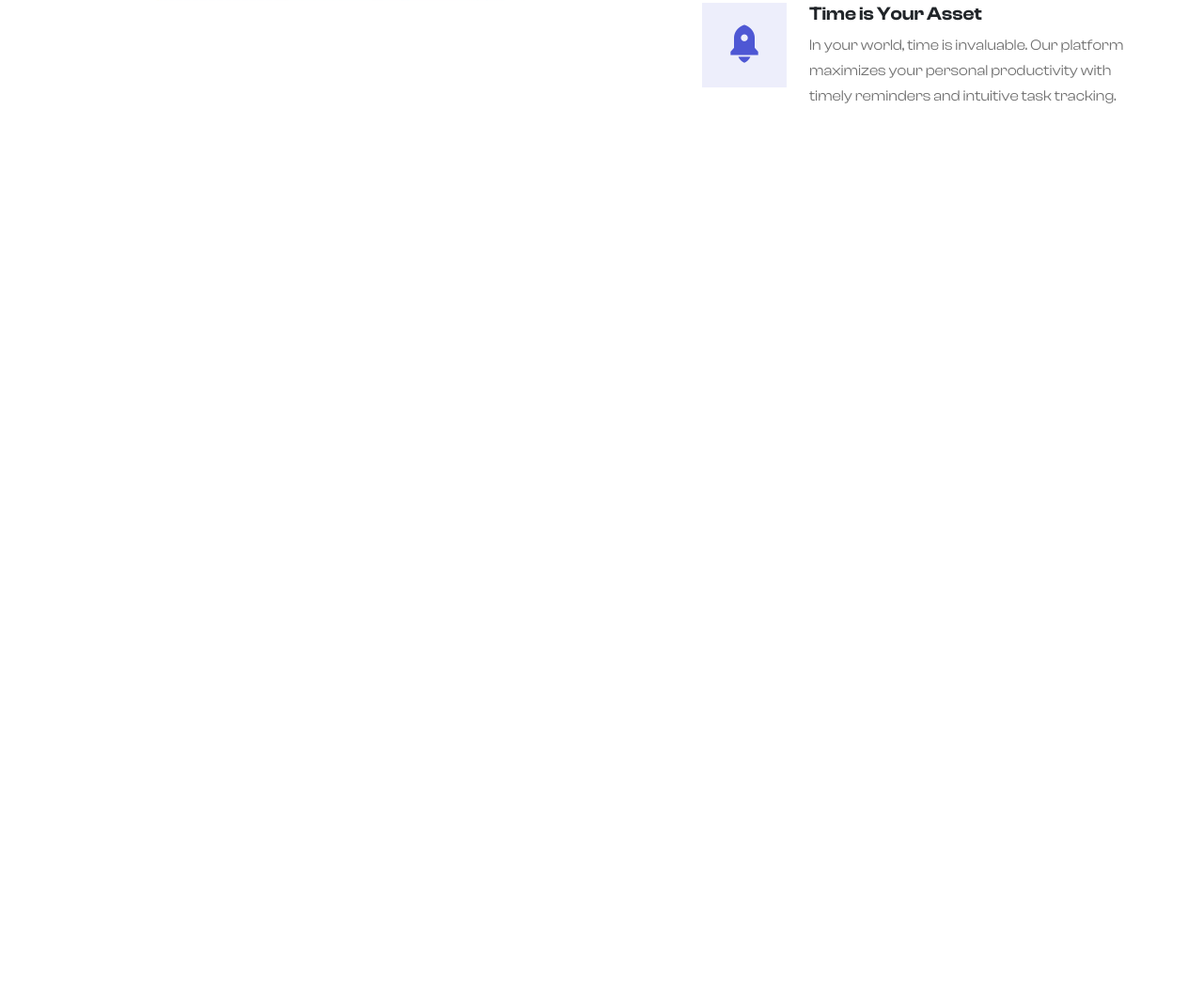
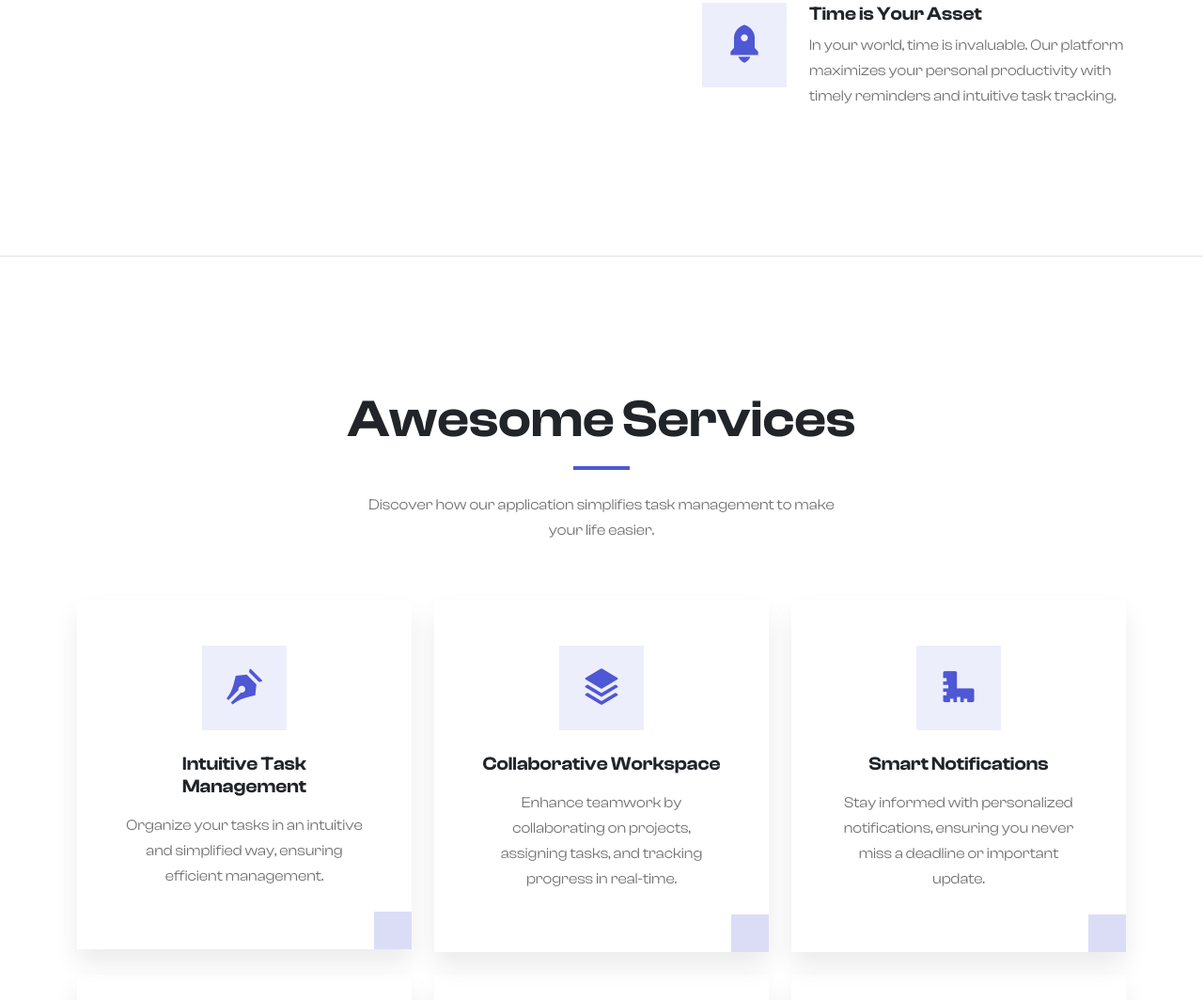
Before and after one commit to IFero04/SIR, a plain HTML site: page index.html in a window 1280 px wide. Shown: the part 1736-2800 px from the top of the page at 94% size. Before the commit the page ends 2008 px from the top, so only its background shows below. Drawn offline with nearby package versions, Linux system fonts and the light colour scheme.

Commit message:
Service Section

```diff
--- a/assets/css/style.css
+++ b/assets/css/style.css
@@ -158,3 +158,39 @@ img {
     font-size: 44px;
     flex: none;
 }
+
+/* SERVICE */
+.service {
+    position: relative;
+    overflow: hidden;
+    z-index: 2;
+}
+
+.service::after {
+    content: "";
+    width: 40px;
+    height: 40px;
+    background: rgba(var(--c-brand-rgb), 0.2);
+    position: absolute;
+    bottom: 0;
+    right: 0;
+    transition: var(--transition);
+}
+
+
+.service:hover::after {
+    width: 100%;
+    height: 100%;
+    background: var(--c-brand);
+    z-index: -1;
+}
+
+.service:hover h5,
+.service:hover p {
+    color: white;
+}
+
+.service:hover .iconbox {
+    background-color: rgba(255,255,255,0.2);
+    color: white;
+}
--- a/index.html
+++ b/index.html
@@ -130,7 +130,81 @@
         </div>
     </section>
 
+    <!-- SERVICES -->
+    <section id="services" class="section-padding border-top">
+        <div class="container">
+            <div class="row">
+                <div class="col-12 text-center" data-aos="fade-down" data-aos-delay="150">
+                    <div class="section-title">
+                        <h1 class="display-4 fw-semibold">Awesome Services</h1>
+                        <div class="line"></div>
+                        <p>Discover how our application simplifies task management to make your life easier.</p>
+                    </div>
+                </div>
+            </div>
+            <div class="row g-4 text-center">
+                <div class="col-lg-4 col-sm-6" data-aos="fade-down" data-aos-delay="150">
+                    <div class="service theme-shadow p-lg-5 p-4">
+                        <div class="iconbox">
+                            <i class="ri-pen-nib-fill"></i>
+                        </div>
+                        <h5 class="mt-4 mb-3">Intuitive Task Management</h5>
+                        <p>Organize your tasks in an intuitive and simplified way, ensuring efficient management.</p>
+                    </div>
+                </div>
+                <div class="col-lg-4 col-sm-6" data-aos="fade-down" data-aos-delay="250">
+                    <div class="service theme-shadow p-lg-5 p-4">
+                        <div class="iconbox">
+                            <i class="ri-stack-fill"></i>
+                        </div>
+                        <h5 class="mt-4 mb-3">Collaborative Workspace</h5>
+                        <p>Enhance teamwork by collaborating on projects, assigning tasks, and tracking progress in real-time.</p>
+                    </div>
+                </div>
+                <div class="col-lg-4 col-sm-6" data-aos="fade-down" data-aos-delay="350">
+                    <div class="service theme-shadow p-lg-5 p-4">
+                        <div class="iconbox">
+                            <i class="ri-ruler-2-fill"></i>
+                        </div>
+                        <h5 class="mt-4 mb-3">Smart Notifications</h5>
+                        <p>Stay informed with personalized notifications, ensuring you never miss a deadline or important update.</p>
+                    </div>
+                </div>
+                <div class="col-lg-4 col-sm-6" data-aos="fade-down" data-aos-delay="450">
+                    <div class="service theme-shadow p-lg-5 p-4">
+                        <div class="iconbox">
+                            <i class="ri-pie-chart-2-fill"></i>
+                        </div>
+                        <h5 class="mt-4 mb-3">Digital Marketing</h5>
+                        <p>Lorem ipsum dolor sit amet consectetur adipisicing elit. Amet fugiat sunt distinctio?</p>
+                    </div>
+                </div>
+                <div class="col-lg-4 col-sm-6" data-aos="fade-down" data-aos-delay="550">
+                    <div class="service theme-shadow p-lg-5 p-4">
+                        <div class="iconbox">
+                            <i class="ri-code-box-line"></i>
+                        </div>
+                        <h5 class="mt-4 mb-3">Machine Learning</h5>
+                        <p>Lorem ipsum dolor sit amet consectetur adipisicing elit. Amet fugiat sunt distinctio?</p>
+                    </div>
+                </div>
+                <div class="col-lg-4 col-sm-6" data-aos="fade-down" data-aos-delay="650">
+                    <div class="service theme-shadow p-lg-5 p-4">
+                        <div class="iconbox">
+                            <i class="ri-user-2-fill"></i>
+                        </div>
+                        <h5 class="mt-4 mb-3">UX Design</h5>
+                        <p>Lorem ipsum dolor sit amet consectetur adipisicing elit. Amet fugiat sunt distinctio?</p>
+                    </div>
+                </div>
+            </div>
+        </div>
+    </section>
+
     <script src="https://cdn.jsdelivr.net/npm/bootstrap@5.3.2/dist/js/bootstrap.bundle.min.js"></script>
+    <script src="https://cdn.jsdelivr.net/npm/@fancyapps/ui@4.0/dist/fancybox.umd.js"></script>
+    <script src="https://unpkg.com/aos@next/dist/aos.js"></script>
+    <script src="./assets/js/main.js"></script>
 </body>
 
 </html>
```
